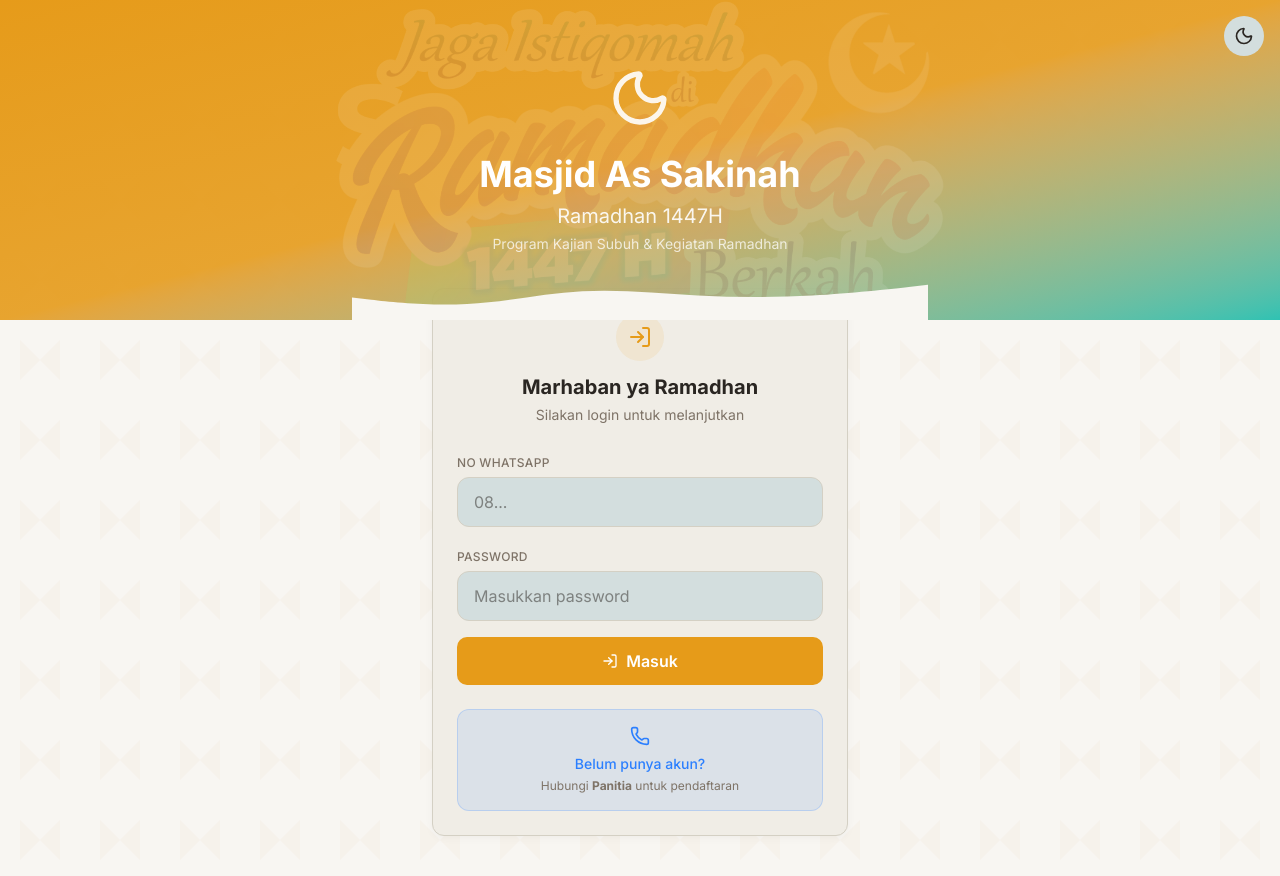
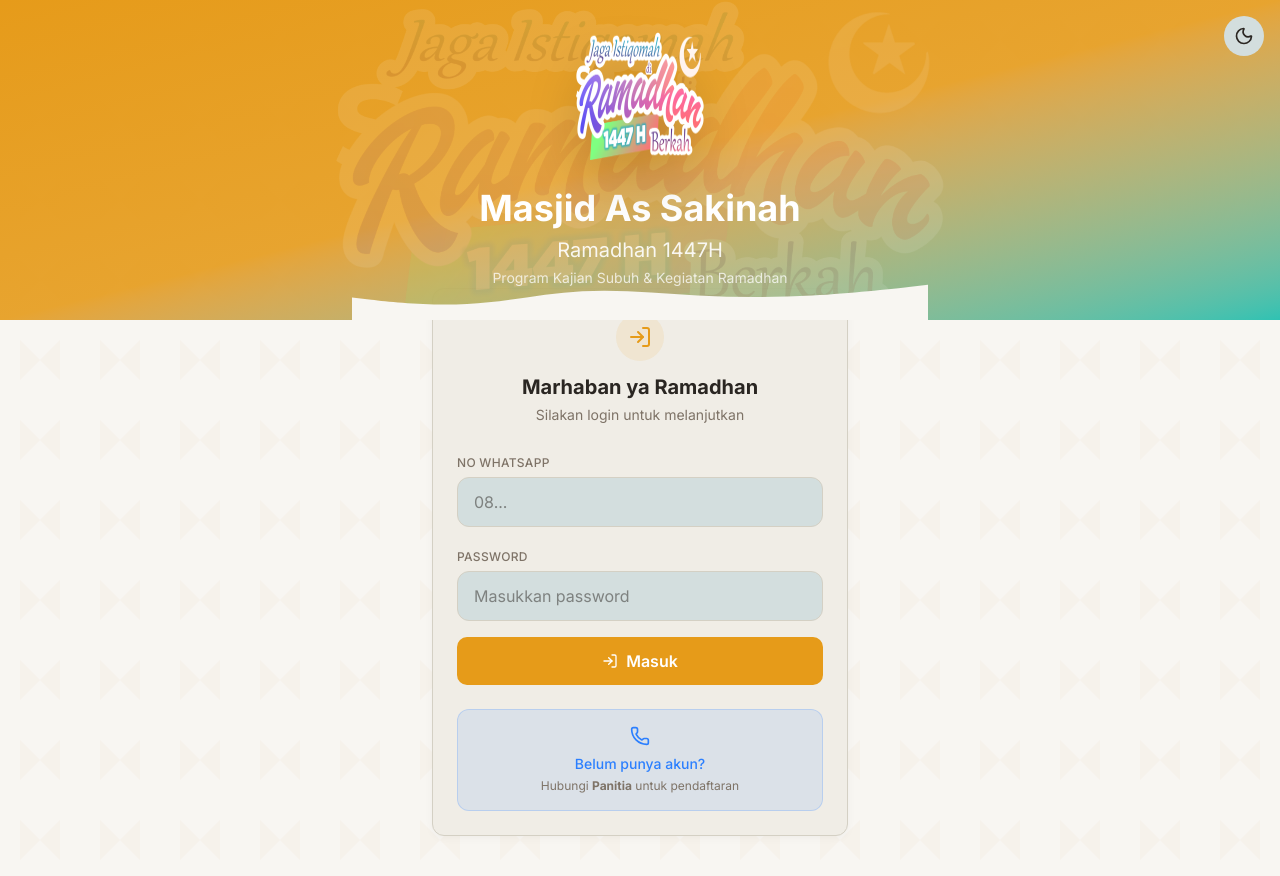
Before and after one commit to ashariproject/ramadhan, a Next.js app: page /register in a window 1280 px wide. Shown: the top 876 px of the page. Built offline with nearby package versions, Linux system fonts and the light colour scheme; no server answers.

Commit message:
feat: add logo to login page hero

```diff
--- a/src/app/register/page.tsx
+++ b/src/app/register/page.tsx
@@ -83,7 +83,7 @@ export default function LoginPage() {
                 {/* Content */}
                 <div className="relative h-full flex flex-col items-center justify-center text-white px-4 text-center">
                     <div className="mb-4">
-                        <Moon className="w-16 h-16 mx-auto mb-2 opacity-90" />
+                        <img src="/logo-ramadhan.png" alt="Masjid As Sakinah" className="w-32 h-32 mx-auto mb-3 drop-shadow-2xl" />
                     </div>
                     <h1 className="text-3xl md:text-4xl font-bold mb-2">
                         Masjid As Sakinah
```
